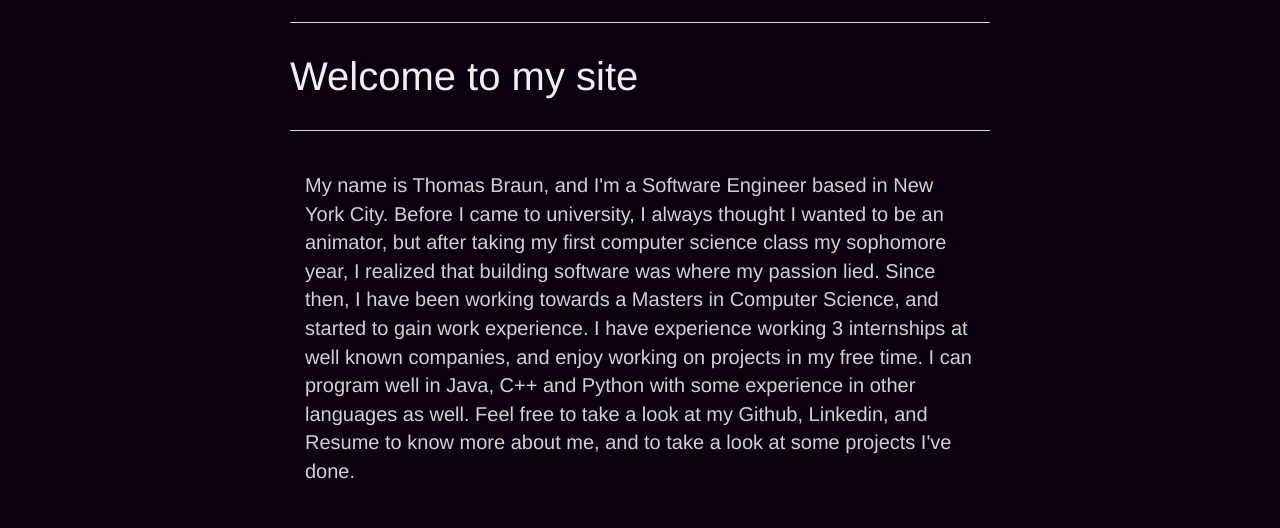
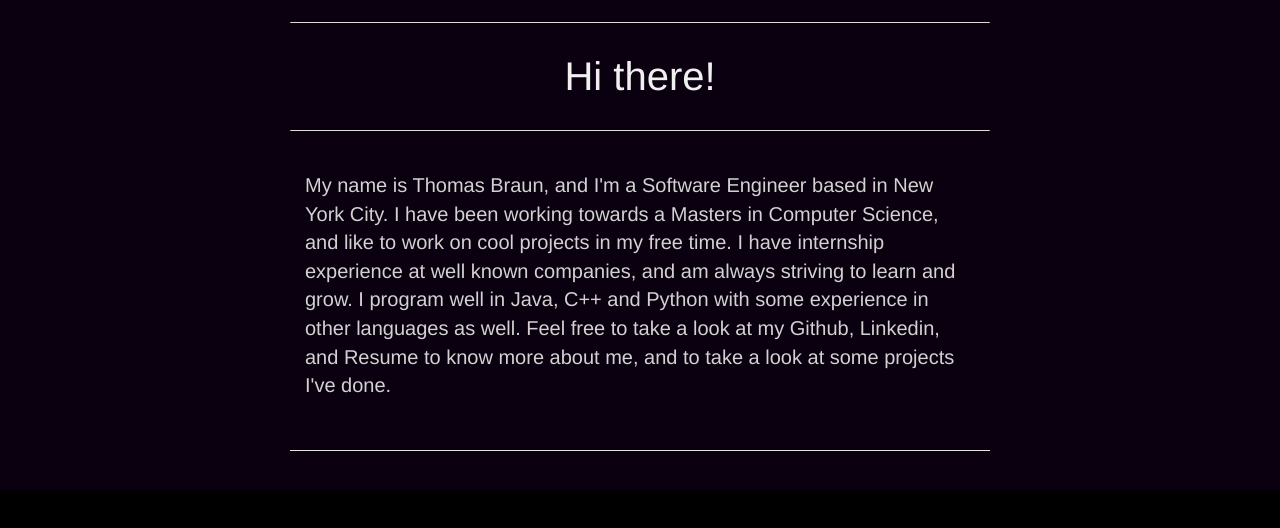
Before and after one commit to Tbraun0/Tbraun0.github.io, a plain HTML site: page index.html in a window 1280 px wide. Shown: the part 378-906 px from the top of the page. After the commit the page ends 868 px from the top, so only its background shows below. Drawn offline with Linux system fonts and the light colour scheme; a script that the page names is missing.

Commit message:
Updated a few things

```diff
--- a/index.html
+++ b/index.html
@@ -53,15 +53,15 @@
 
       <div class="splitbar" style="margin-top: 25px;"></div>
 
-      <div class="welcometext" style="color:rgb(240, 240, 240);font-size:40px;font-family: 'Helvetica', 'Arial', sans-serif;margin:0 auto;width:100%;margin-bottom:25px;margin-top:25px;animation: 2s ease-out 0s 1 fadeInOpacity;">Welcome to my site</div>
+      <div class="welcometext" style="color:rgb(240, 240, 240);font-size:40px;font-family: 'Helvetica', 'Arial', sans-serif;margin:0 auto;width:100%;margin-bottom:25px;margin-top:25px;animation: 2s ease-out 0s 1 fadeInOpacity;text-align:center">Hi there!</div>
 
       <div class="splitbar"></div>
 
       <div class="row marketing">
         <div class="col-lg-6">
           <p style="font-size:20px; font-family: 'Helvetica', 'Arial', sans-serif;color:rgb(210, 210, 210);animation: 2s ease-out 0s 1 fadeInOpacity;"> My name is Thomas Braun, and I'm a Software Engineer based in New York City.
-            Before I came to university, I always thought I wanted to be an animator, but after taking my first computer science class my sophomore year, I realized that building software was where my passion lied. Since then, I have been working towards a Masters in Computer Science, and started to gain work experience.
-             I have experience working 3 internships at well known companies, and enjoy working on projects in my free time. I can program well in Java, C++ and Python with some experience in other languages as well. Feel free to take a look at my Github, Linkedin, and Resume to know more about me, and to take a look at some projects I've done.</p>
+             I have been working towards a Masters in Computer Science, and like to work on cool projects in my free time.
+             I have internship experience at well known companies, and am always striving to learn and grow. I program well in Java, C++ and Python with some experience in other languages as well. Feel free to take a look at my Github, Linkedin, and Resume to know more about me, and to take a look at some projects I've done.</p>
 
           </div>
         </div>
```
